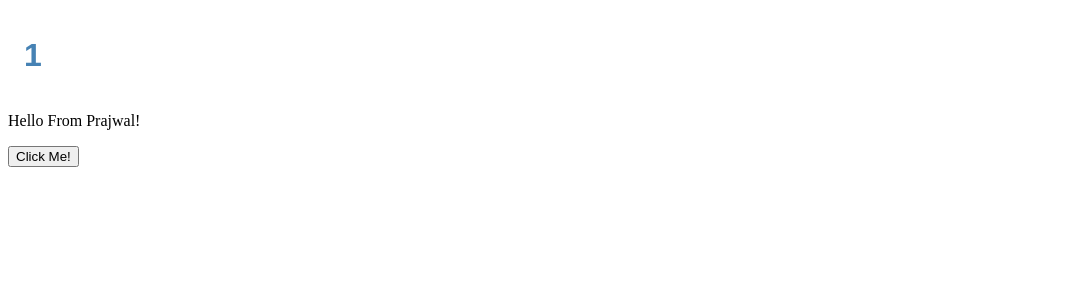
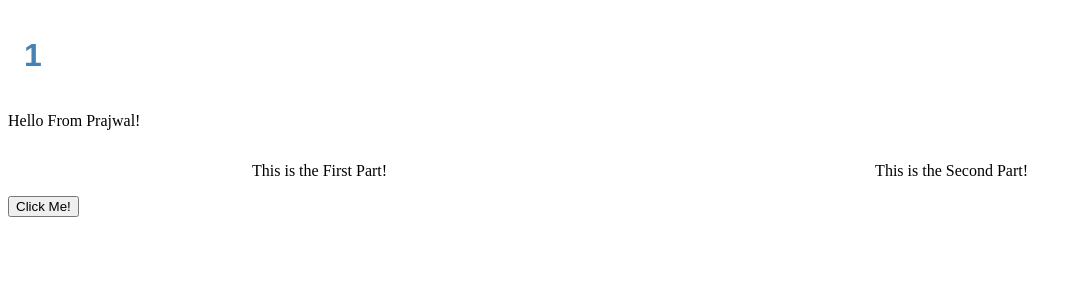
Before and after one commit to prajwal-hebbar-07/svelte-exploration, a SvelteKit app: page / in a window 1280 px wide. Shown: the top 300 px of the page, without its empty margins (0-1082 px from the left). Built offline with nearby package versions, Linux system fonts and the light colour scheme.

Commit message:
feat: add container with two paragraphs to the main page

```diff
--- a/src/routes/+page.svelte
+++ b/src/routes/+page.svelte
@@ -7,6 +7,10 @@
 
 <h1>{number1}</h1>
 <p>Hello From Prajwal!</p>
+<div class="container">
+    <p>This is the First Part!</p>
+    <p>This is the Second Part!</p>
+</div>
 <button {onclick}>Click Me!</button>
 
 <style>
@@ -15,4 +19,9 @@
         font-family: 'Franklin Gothic Medium', 'Arial Narrow', Arial, sans-serif;
         padding: 1rem;
     }
+    .container {
+        display: flex;
+        flex-direction: row;
+        justify-content: space-around;
+    }
 </style>
```
